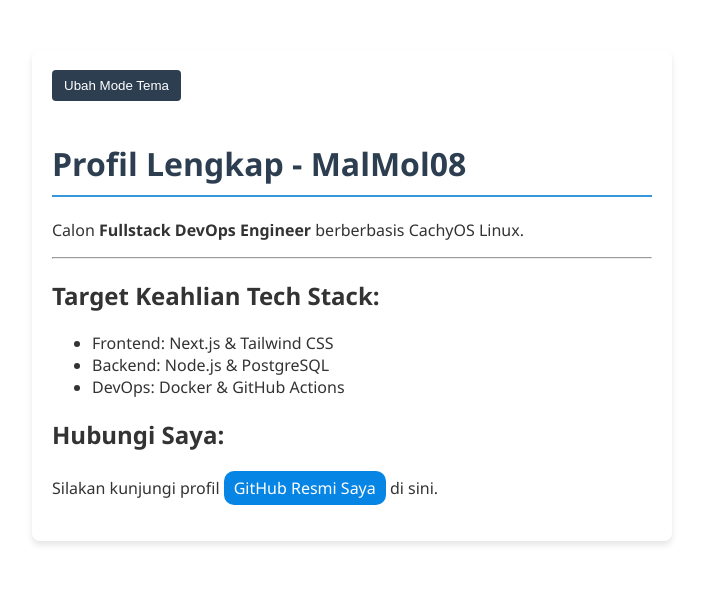
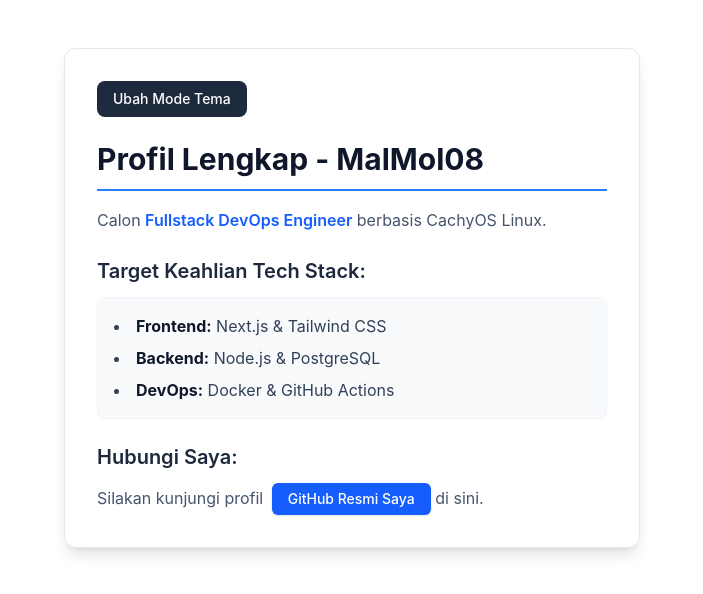
Before and after one commit to MalMol08/belajar-web, a website: page index.html in a window 1280 px wide. Shown: the whole page, without its empty margins (288-991 px from the left). Drawn offline with Linux system fonts and the light colour scheme.

Commit message:
Sukses : Fitur Dark Mode bolak-balik Tailwind v4 berfungsi 100%

```diff
--- a/index.html
+++ b/index.html
@@ -3,30 +3,42 @@
 <head>
     <meta charset="UTF-8">
     <title>Portofolio Saya</title>
-    <link rel="stylesheet" href="style.css">
+    <link href="./dist/output.css" rel="stylesheet">
 </head>
-<body>
+<!-- Perhatikan kode dark:bg-slate-900 dan dark:bg-slate-800 di bawah ini -->
+<body class="bg-slate-100 text-slate-800 font-sans max-w-xl mx-auto my-12 p-8 bg-white rounded-xl shadow-lg border border-slate-200 transition-colors duration-300 dark:bg-slate-800 dark:text-slate-100 dark:border-slate-700">
 
-    <button onclick="ubahTema()">Ubah Mode Tema</button>
+    <!-- Tombol Mode Tema -->
+    <button onclick="ubahTema()" class="mb-6 px-4 py-2 bg-slate-800 text-white text-sm font-medium rounded-lg hover:bg-slate-700 transition cursor-pointer dark:bg-blue-600 dark:hover:bg-blue-500">
+        Ubah Mode Tema
+    </button>
 
     <!-- 1. Bagian Judul Utama -->
-    <h1>Profil Lengkap - MalMol08</h1>
-    <p>Calon <strong>Fullstack DevOps Engineer</strong> berberbasis CachyOS Linux.</p>
-    <hr>
+    <h1 class="text-3xl font-bold text-slate-900 border-b-2 border-blue-500 pb-3 mb-4 dark:text-white">
+        Profil Lengkap - MalMol08
+    </h1>
+    <p class="text-base text-slate-600 leading-relaxed dark:text-slate-300">
+        Calon <span class="text-blue-600 font-semibold dark:text-blue-400">Fullstack DevOps Engineer</span> berbasis CachyOS Linux.
+    </p>
 
-    <!-- 2. Bagian Daftar Keahlian (List) -->
-    <h2>Target Keahlian Tech Stack:</h2>
-    <ul>
-        <li>Frontend: Next.js & Tailwind CSS</li>
-        <li>Backend: Node.js & PostgreSQL</li>
-        <li>DevOps: Docker & GitHub Actions</li>
+    <!-- 2. Bagian Daftar Keahlian -->
+    <h2 class="text-xl font-semibold text-slate-800 mt-6 mb-3 dark:text-slate-200">Target Keahlian Tech Stack:</h2>
+    <ul class="space-y-2 list-disc list-inside text-slate-700 bg-slate-50 p-4 rounded-lg border border-slate-100 dark:bg-slate-900 dark:text-slate-300 dark:border-slate-800">
+        <li><strong class="text-slate-900 dark:text-white">Frontend:</strong> Next.js & Tailwind CSS</li>
+        <li><strong class="text-slate-900 dark:text-white">Backend:</strong> Node.js & PostgreSQL</li>
+        <li><strong class="text-slate-900 dark:text-white">DevOps:</strong> Docker & GitHub Actions</li>
     </ul>
 
     <!-- 3. Bagian Link Interaktif -->
-    <h2>Hubungi Saya:</h2>
-    <p>Silakan kunjungi profil <a href="https://github.com/MalMol08" target="_blank">GitHub Resmi Saya</a> di sini.</p>
+    <h2 class="text-xl font-semibold text-slate-800 mt-6 mb-3 dark:text-slate-200">Hubungi Saya:</h2>
+    <p class="text-slate-600 dark:text-slate-400">
+        Silakan kunjungi profil
+        <a href="https://github.com" target="_blank" class="inline-block text-white bg-blue-600 hover:bg-blue-700 font-medium px-4 py-1.5 rounded-md text-sm transition shadow-sm ml-1 dark:bg-slate-700 dark:hover:bg-slate-600">
+            GitHub Resmi Saya
+        </a>
+        di sini.
+    </p>
 
-<script src="script.js"></script>
-
+    <script src="script.js"></script>
 </body>
 </html>
--- /dev/null
+++ b/input.css
@@ -0,0 +1,3 @@
+@import "tailwindcss";
+@variant dark (&:where(.dark, .dark *));
+@source "./index.html";
--- a/script.js
+++ b/script.js
@@ -1,8 +1,11 @@
-// 1. Membuat fungsi untuk mengubah warna tema halaman
 function ubahTema() {
-    // Mengambil elemen <body> pada HTML
-    const tubuhHalaman = document.body;
+    // Mengambil elemen html paling atas
+    const html = document.documentElement;
 
-    // Jika sedang mode putih, ubah ke gelap. Jika gelap, balik ke putih.
-    tubuhHalaman.classList.toggle("mode-gelap");
+    // Jika sudah ada class 'dark', hapus. Jika belum ada, tambahkan.
+    if (html.classList.contains('dark')) {
+        html.classList.remove('dark');
+    } else {
+        html.classList.add('dark');
+    }
 }
```
Also changed, not shown: package.json (added, +25 -0 lines), dist/output.css (added), 1 other file.
